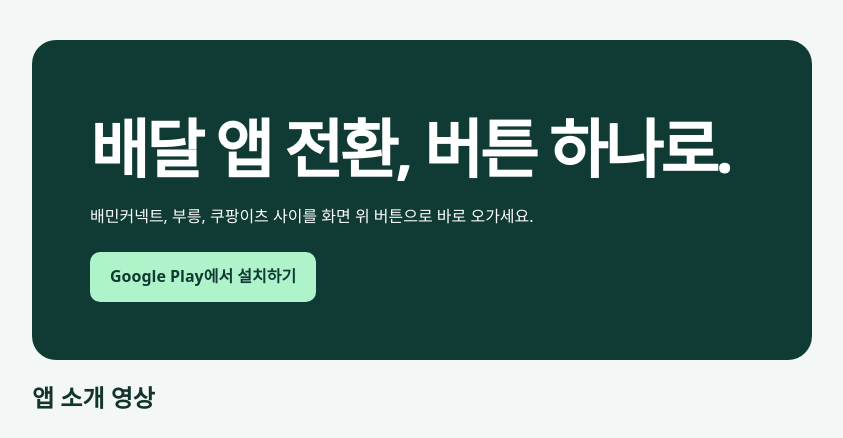
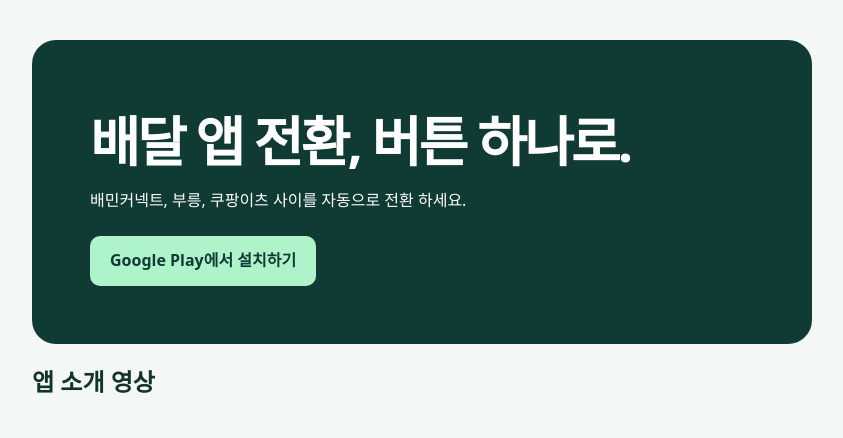
Before and after one commit to songyoungtai/tapswitch, a plain HTML site: page index.html in a window 1280 px wide. Shown: the top 438 px of the page, without its empty margins (218-1061 px from the left). Drawn offline with Linux system fonts and the light colour scheme.

Commit message:
Adjust landing page headline size and introduction

```diff
--- a/index.html
+++ b/index.html
@@ -16,7 +16,7 @@
 body { margin: 0; background: #f3f7f5; color: #12342d; font: 1rem/1.6 system-ui,sans-serif }
 main { max-width: 820px; margin: auto; padding: 5vh 20px }
 header { padding: clamp(24px,6vw,58px); background: #103b34; border-radius: 24px; color: white }
-h1 { font-size: clamp(36px,7vw,64px); margin: 0; letter-spacing: -.05em }
+h1 { font-size: min(54px, 6vw); white-space: nowrap; margin: 0; letter-spacing: -.05em }
 p { margin: 4px 0 22px }
 .install { display: inline-block; padding: 12px 20px; border-radius: 10px; background: #aff3cb; color: #103b34; text-decoration: none; font-weight: 700 }
 .videos { display: grid; grid-template-columns: repeat(auto-fit,minmax(min(240px,100%),1fr)); gap: 20px }
@@ -32,7 +32,7 @@ iframe + a .poster { display: none }
 </head>
 <main>
 <header><h1>배달 앱 전환, 버튼 하나로.</h1>
-<p>배민커넥트, 부릉, 쿠팡이츠 사이를 화면 위 버튼으로 바로 오가세요.</p>
+<p>배민커넥트, 부릉, 쿠팡이츠 사이를 자동으로 전환 하세요.</p>
 <a class="install" id="play-store-link" href="https://play.google.com/store/apps/details?id=com.beeru.tapswitch">Google Play에서 설치하기</a></header>
 <h2>앱 소개 영상</h2>
 <div class="videos">
```
